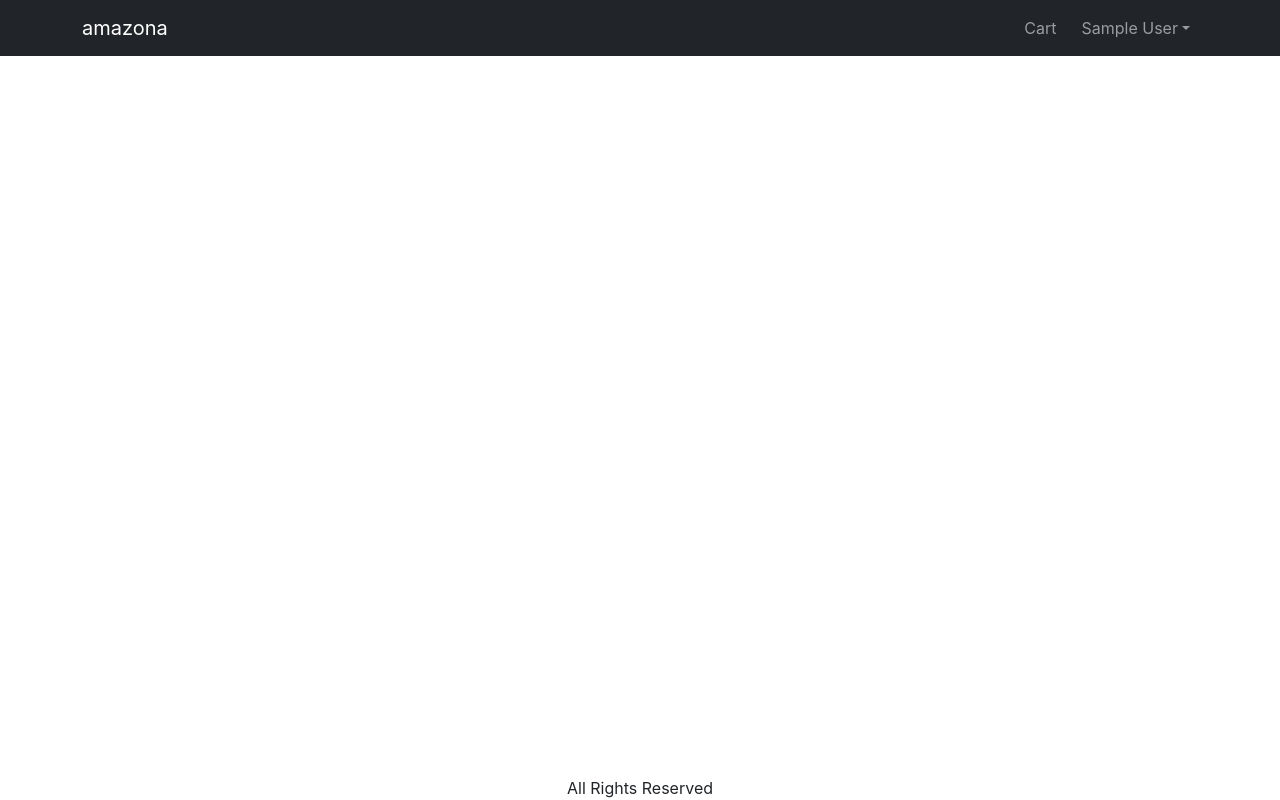
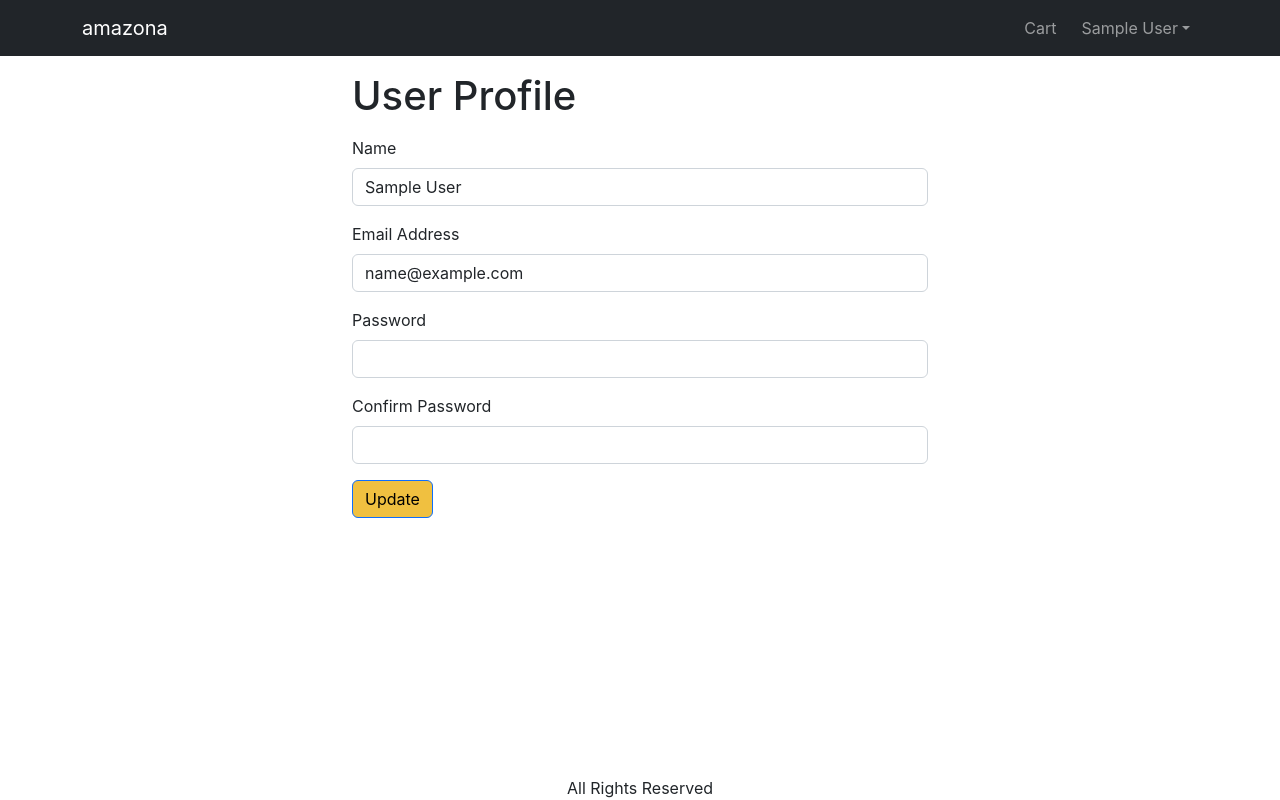
Before and after one commit to tempahyah/mern-amazona, a React (Create React App) app in the folder frontend/: page /profile in a window 1280 px wide. Built offline with nearby package versions, Linux system fonts and the light colour scheme; sample sign-in values are in the browser's storage.

Commit message:
Prep for Production

```diff
--- a/frontend/src/App.js
+++ b/frontend/src/App.js
@@ -15,6 +15,7 @@
 import PlaceOrder from './pages/PlaceOrder';
 import OrderScreen from './pages/OrderScreen';
 import OrderHistoryScreen from './pages/OrderHistoryScreen';
+import ProfileScreen from './pages/ProfileScreen';
 
 function App() {
   const { state, dispatch: ctxDispatch } = useContext(Store);
@@ -24,6 +25,7 @@
     localStorage.removeItem('userInfo');
     localStorage.removeItem('shippingAddress');
     localStorage.removeItem('paymentMethod');
+    window.location.href = '/signin';
   };
   return (
     <BrowserRouter>
@@ -89,6 +91,7 @@
               <Route path="/placeorder" element={<PlaceOrder />} />
               <Route path="/order/:id" element={<OrderScreen />} />
               <Route path="/orderhistory" element={<OrderHistoryScreen />} />
+              <Route path="/profile" element={<ProfileScreen />} />
               <Route path="/" element={<HomeScreen />} />
             </Routes>
           </Container>
--- /dev/null
+++ b/frontend/src/pages/ProfileScreen.js
@@ -0,0 +1,110 @@
+import React, { useContext, useReducer, useState } from 'react';
+import { Store } from '../Store';
+import { Helmet } from 'react-helmet-async';
+import { Button, Form } from 'react-bootstrap';
+import { toast } from 'react-toastify';
+import { getError } from '../util';
+import axios from 'axios';
+
+const reducer = (state, action) => {
+  switch (action.type) {
+    case 'UPDATE_REQUEST':
+      return { ...state, loadingUpdate: true };
+    case 'UPDATE_SUCCESS':
+      return { ...state, loadingUpdate: false };
+    case 'UPDATE_FAIL':
+      return { ...state, loadingUpdate: false };
+    default:
+      return state;
+  }
+};
+export default function ProfileScreen() {
+  const { state, dispatch: ctxDispatch } = useContext(Store);
+  const { userInfo } = state;
+  const [name, setName] = useState(userInfo.name);
+  const [email, setEmail] = useState(userInfo.email);
+  const [password, setPassword] = useState('');
+  const [confirmPassword, setConfirmPassword] = useState('');
+
+  const [{ loadingUpdate }, dispatch] = useReducer(reducer, {
+    loadingUpdate: false,
+  });
+
+  const submitHandler = async (e) => {
+    e.preventDefault();
+    try {
+      if (password !== confirmPassword) {
+        toast.error('Passwords must match');
+        return;
+      }
+      const { data } = await axios.put(
+        '/api/users/profile',
+        {
+          name,
+          email,
+          password,
+        },
+        {
+          headers: { Authorization: `Bearer ${userInfo.token}` },
+        }
+      );
+      dispatch({ type: 'FETCH_SUCCESS' });
+      ctxDispatch({ type: 'USER_SIGN', payload: data });
+      localStorage.setItem('userInfo', JSON.stringify(data));
+      toast.success('User Updated successfully');
+    } catch (error) {
+      dispatch({
+        type: 'FETCH_FAIL',
+      });
+      toast.error(getError(error));
+    }
+  };
+  return (
+    <div className="container small-container">
+      <Helmet>
+        <title>User Profile</title>
+      </Helmet>
+      <h1 className="my-3">User Profile</h1>
+      <form onSubmit={submitHandler}>
+        <Form.Group className="mb-3" controlId="name">
+          <Form.Label>Name</Form.Label>
+          <Form.Control
+            value={name}
+            onChange={(e) => setName(e.target.value)}
+            required
+          />
+        </Form.Group>
+
+        <Form.Group className="mb-3" controlId="email">
+          <Form.Label>Email Address</Form.Label>
+          <Form.Control
+            type="email"
+            value={email}
+            onChange={(e) => setEmail(e.target.value)}
+            required
+          />
+        </Form.Group>
+
+        <Form.Group className="mb-3" controlId="password">
+          <Form.Label>Password</Form.Label>
+          <Form.Control
+            type="password"
+            onChange={(e) => setPassword(e.target.value)}
+          />
+        </Form.Group>
+
+        <Form.Group className="mb-3" controlId="password2">
+          <Form.Label>Confirm Password</Form.Label>
+          <Form.Control
+            type="password"
+            onChange={(e) => setConfirmPassword(e.target.value)}
+          />
+        </Form.Group>
+
+        <div className="mb-3">
+          <Button type="submit">Update</Button>
+        </div>
+      </form>
+    </div>
+  );
+}
```
Also changed, not shown: package.json (added, +25 -0 lines), 2 other files (tests, documents, lock files or other folders).
